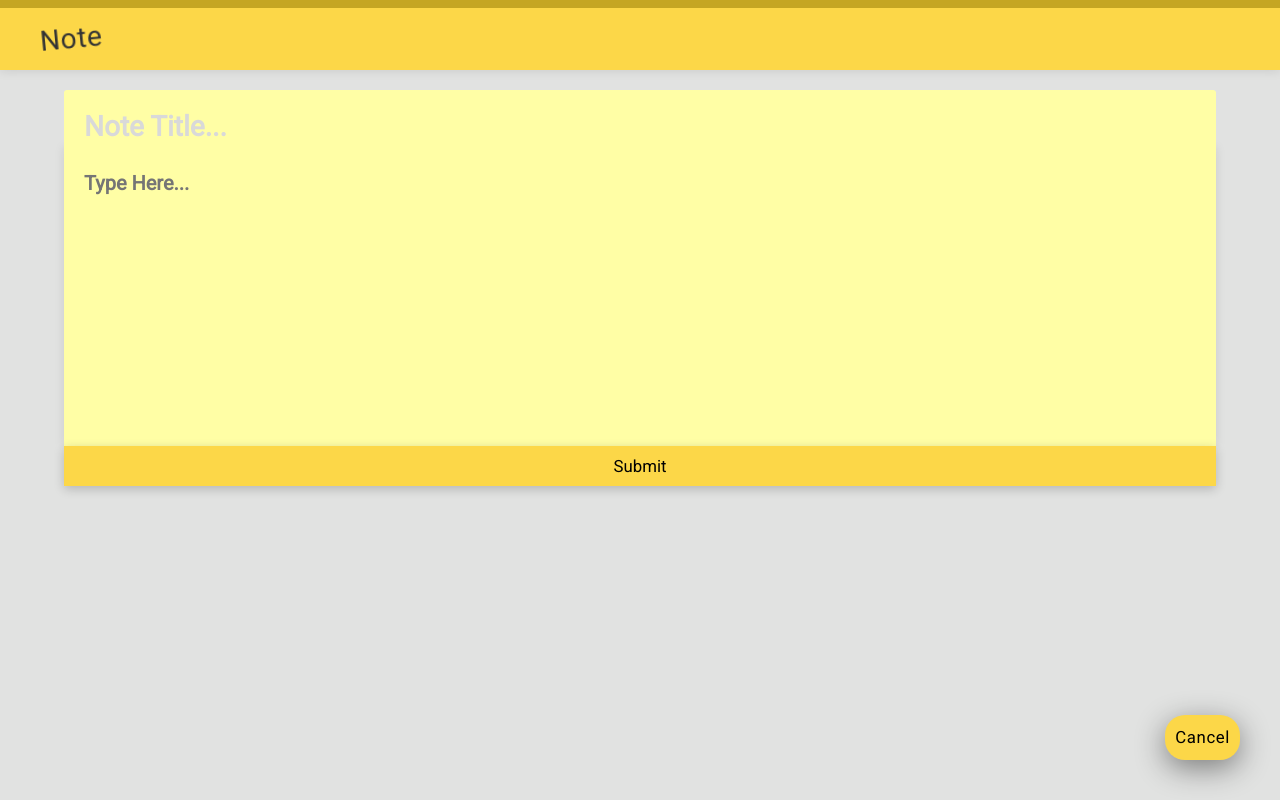
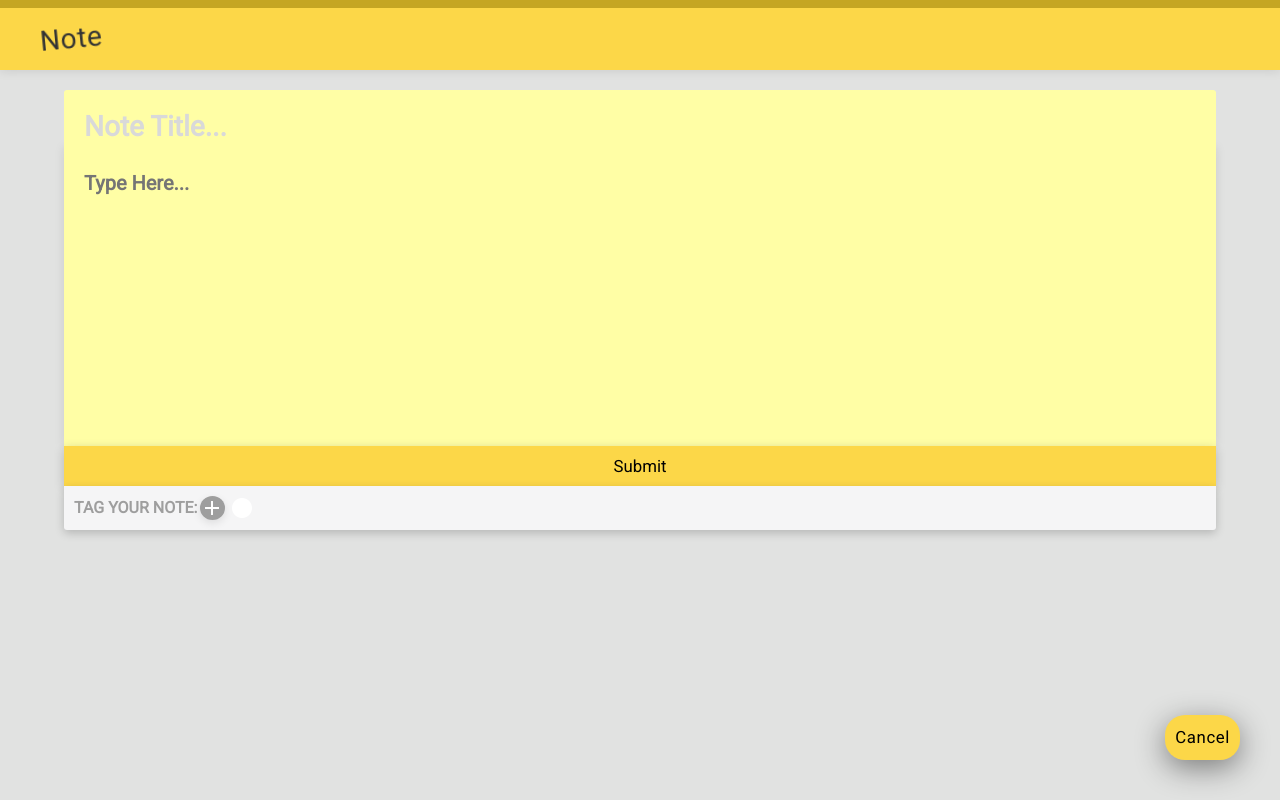
Before and after one commit to alexgergar/notes, a React (Create React App) app: page / in a window 1280 px wide. Both pictures are taken after a click on the element "+ Note". Built offline with nearby package versions, Linux system fonts and the light colour scheme; no server answers.

Commit message:
added tag button to note and ability to delete notes

```diff
--- a/src/App.js
+++ b/src/App.js
@@ -12,13 +12,15 @@ class App extends Component {
     this.state = {
       showNote: false,
       notes: [],
-      note: {}
+      note: {} ,
+      newTag: false
     };
   }
 
   toggleNote = () => {
     this.setState({
-      showNote: ! this.state.showNote // flips the state boolean
+      showNote: !this.state.showNote, // flips the state boolean
+      note: {} // this will clear out any data that was stored so you will have a clean slate if clicked cancel then new note
     })
   }
 
@@ -43,13 +45,28 @@ class App extends Component {
   }
 
   submitNote = (data, id) => {
-    this.preformSubmissionRequest(data, id)
+    this.preformSubmissionRequest(data, id) // this figures out whether or not it's a post/patch
     .then((res) => this.setState({ showNote: false}) )
     .catch((err) => console.log(err.response.data));
   }
 
+  deleteNote = (id) => {
+    const newNotesState = this.state.notes.filter((note) => note.id !== id); // this will delete the note by id in the notes array - which is the state of the notes
+    axios.delete(urlFor(`notes/${id}`)) // this will delete it from the db
+    .then((res) => this.setState({ notes: newNotesState}) ) // This is the successfull situation with the state now being the new array of notes w/o the one we deleted
+    .catch((err) => console.log(err.response.data));
+  }
+
+  showTagForm = () => {
+    this.setState({ newTag: true});
+  }
+
+  closeTagForm = () => {
+    this.setState({ newTag: false });
+  }
+
   render() {
-    const { showNote, notes, note } = this.state;  // here so you can use the variable as state and this keeps track of state and also needed to push state to child comp for their props - remember to list in their mounted comp in return
+    const { showNote, notes, note, newTag } = this.state;  // here so you can use the variable as state and this keeps track of state and also needed to push state to child comp for their props - remember to list in their mounted comp in return
 
     return (
       <div className="App">
@@ -58,12 +75,16 @@ class App extends Component {
             <Note
               note={note}
               submitNote={this.submitNote}
+              showTagForm={this.showTagForm}
+              newTag={newTag}
+              closeTagForm={this.closeTagForm}
             />
             :
             <List
               getNotes={this.getNotes} // give list comp access to getnotes props
               notes={notes}   // give list comp access to notes prop
               getNote={this.getNote}
+              deleteNote={this.deleteNote}
 
               /> }
       </div>
--- a/src/components/List.js
+++ b/src/components/List.js
@@ -8,7 +8,7 @@ class List extends React.Component {
   }
 
   render() {
-    const { notes, getNote } = this.props; // extracts notes from list comp props given to it by parent
+    const { notes, getNote, deleteNote } = this.props; // extracts notes from list comp props given to it by parent
 
     const cards = notes.map((note, index) => {  // created the cards variable that iteraites thru notes array in app state
       return (
@@ -17,6 +17,7 @@ class List extends React.Component {
           index={index}
           note={note}
           getNote={getNote}
+          deleteNote={deleteNote}
         />
       )
     });
--- a/src/components/Note.js
+++ b/src/components/Note.js
@@ -11,8 +11,41 @@ class Note extends React.Component {
     this.props.submitNote(formData, this.props.note.id);
   }
 
+  onTagSubmit(e) {
+    e.preventDefault();
+    console.log(this.name.value);
+    this.props.closeTagForm();
+  }
+
+  renderTagForm() { // placing jsx here because of the complex logic - normally we like to keep it in the render
+    if (!this.props.newTag) {
+      return (
+        <span>
+          Tag your note:
+        <i
+            className="tag-button material-icons"
+            onClick={() => this.props.showTagForm()}
+          >
+            add circle
+        </i>
+        </span>
+      );
+    } else {
+      return (
+        <form onSubmit={(e) => this.onTagSubmit(e)}>
+          <input
+            className="tag-input"
+            type="text"
+            placeholder="Tag Name..."
+            ref={(input) => this.name = input}
+          />
+        </form>
+      )
+    }
+  }
+
   render() {
-    const { note } = this.props;
+    const { note, } = this.props;
 
     return (
       <div className="note-container">
@@ -33,6 +66,11 @@ class Note extends React.Component {
           />
           <input className="note-button" type="submit" value="Submit" />
         </form>
+        <div className="tag-container">
+          <div className="tag-button-container">
+            {this.renderTagForm()}
+          </div>
+        </div>
       </div>
     );
   }
--- a/src/components/NoteCard.js
+++ b/src/components/NoteCard.js
@@ -2,7 +2,7 @@ import React from 'react';
 
 class NoteCard extends React.Component {
   render() {
-    const { note, getNote } = this.props;
+    const { note, getNote, deleteNote } = this.props;
 
     return (
       <div className="note-card-container">
@@ -12,7 +12,7 @@ class NoteCard extends React.Component {
         <div className="note-card-content">
           {note.content}
         </div>
-        <span className="note-card-delete">
+        <span className="note-card-delete" onClick={() => deleteNote(note.id)}>
           <i className="material-icons">close</i>
         </span>
         <span className="note-card-edit" onClick={() => getNote(note.id)}>
```
